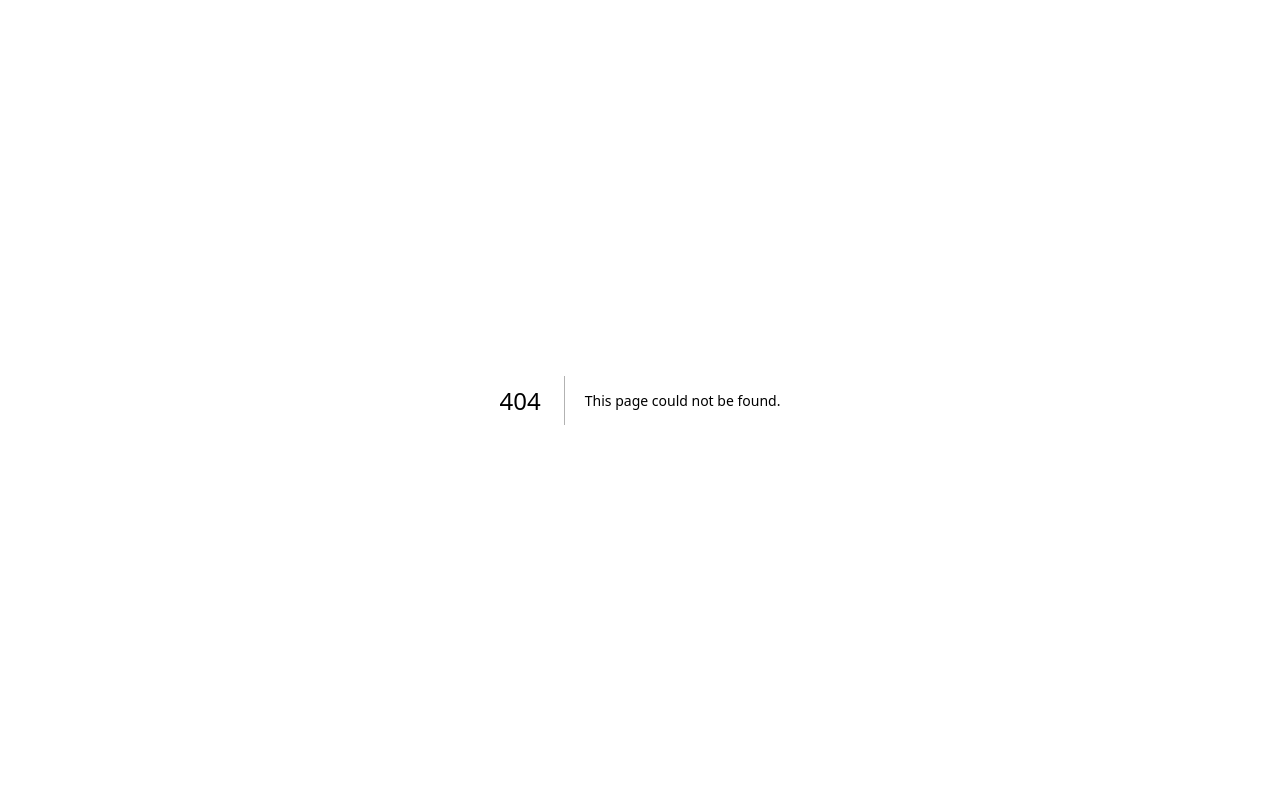
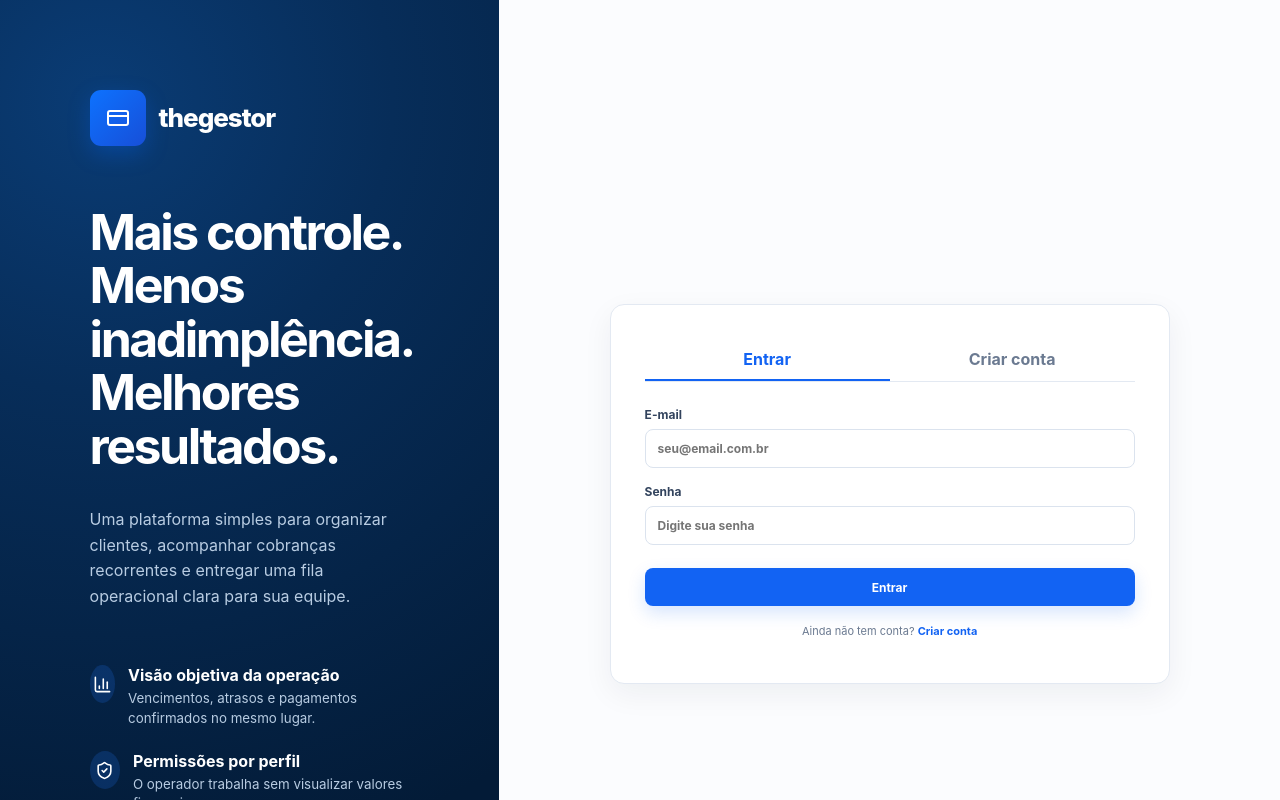
Before and after one commit to anthonytribeiro587/thegestor, a Next.js app: page /login in a window 1280 px wide. Before the commit this address had no page. Shown: the top 800 px of the page. Built offline with nearby package versions, Linux system fonts and the light colour scheme.

Commit message:
add login screen

```diff
--- /dev/null
+++ b/src/app/login/page.tsx
@@ -0,0 +1,30 @@
+import Link from "next/link";
+import { BarChart3, Clock3, CreditCard, ShieldCheck } from "lucide-react";
+
+export default function LoginPage() {
+  return (
+    <div className="auth-page">
+      <section className="auth-brand-panel">
+        <div className="auth-logo"><span className="brand-mark"><CreditCard /></span>thegestor</div>
+        <h1>Mais controle.<br />Menos inadimplência.<br />Melhores resultados.</h1>
+        <p>Uma plataforma simples para organizar clientes, acompanhar cobranças recorrentes e entregar uma fila operacional clara para sua equipe.</p>
+        <div className="auth-benefits">
+          <div className="auth-benefit"><span><BarChart3 size={19} /></span><div><b>Visão objetiva da operação</b><small>Vencimentos, atrasos e pagamentos confirmados no mesmo lugar.</small></div></div>
+          <div className="auth-benefit"><span><ShieldCheck size={19} /></span><div><b>Permissões por perfil</b><small>O operador trabalha sem visualizar valores financeiros.</small></div></div>
+          <div className="auth-benefit"><span><Clock3 size={19} /></span><div><b>Menos trabalho manual</b><small>Estrutura preparada para automações de cobrança e confirmação.</small></div></div>
+        </div>
+      </section>
+      <section className="auth-form-panel">
+        <div className="auth-card">
+          <div className="auth-tabs"><Link className="active" href="/login">Entrar</Link><Link href="/cadastro">Criar conta</Link></div>
+          <form className="form-stack" action="/dashboard">
+            <label>E-mail<input type="email" required placeholder="seu@email.com.br" /></label>
+            <label>Senha<input type="password" required placeholder="Digite sua senha" /></label>
+            <button className="button primary auth-submit" type="submit">Entrar</button>
+          </form>
+          <p className="auth-note">Ainda não tem conta? <Link href="/cadastro">Criar conta</Link></p>
+        </div>
+      </section>
+    </div>
+  );
+}
```
